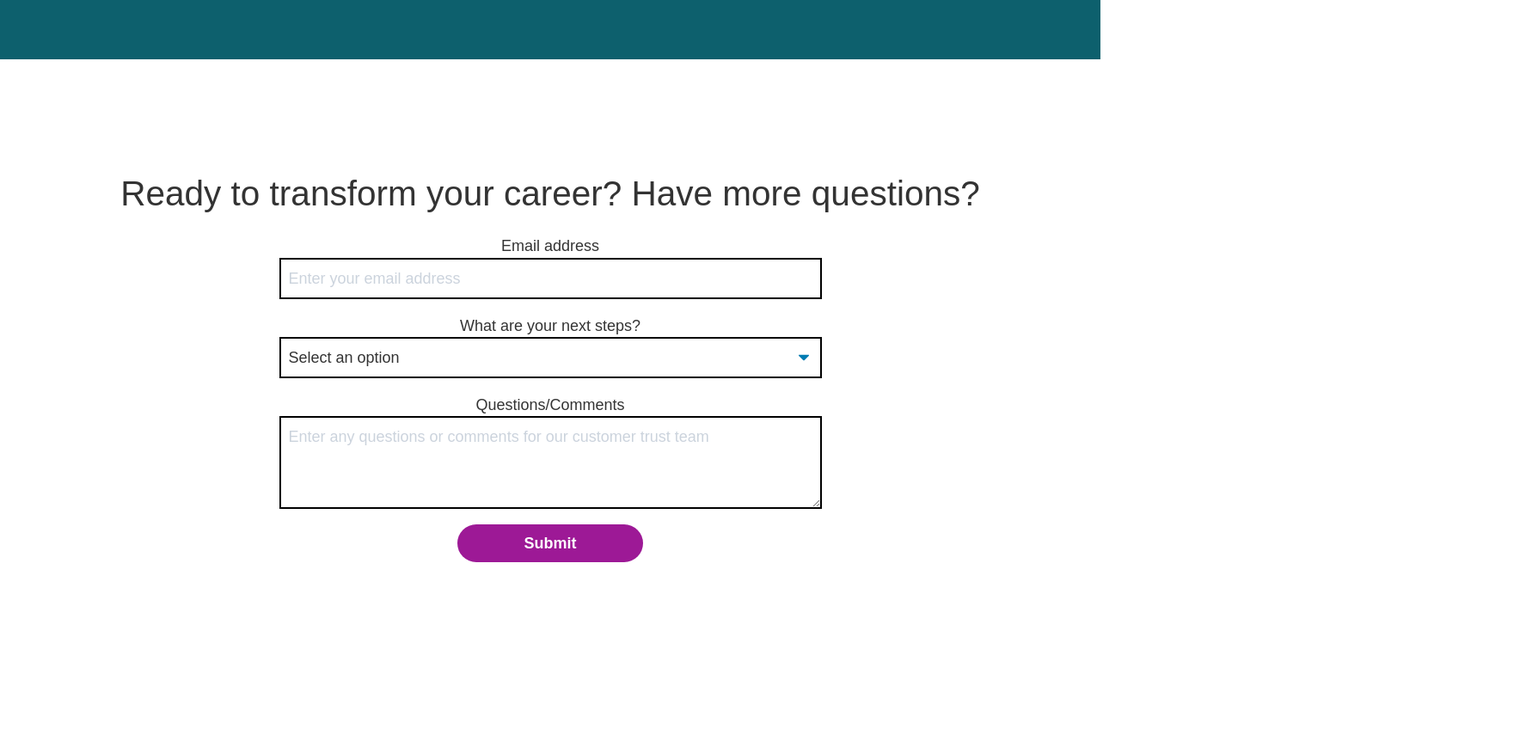
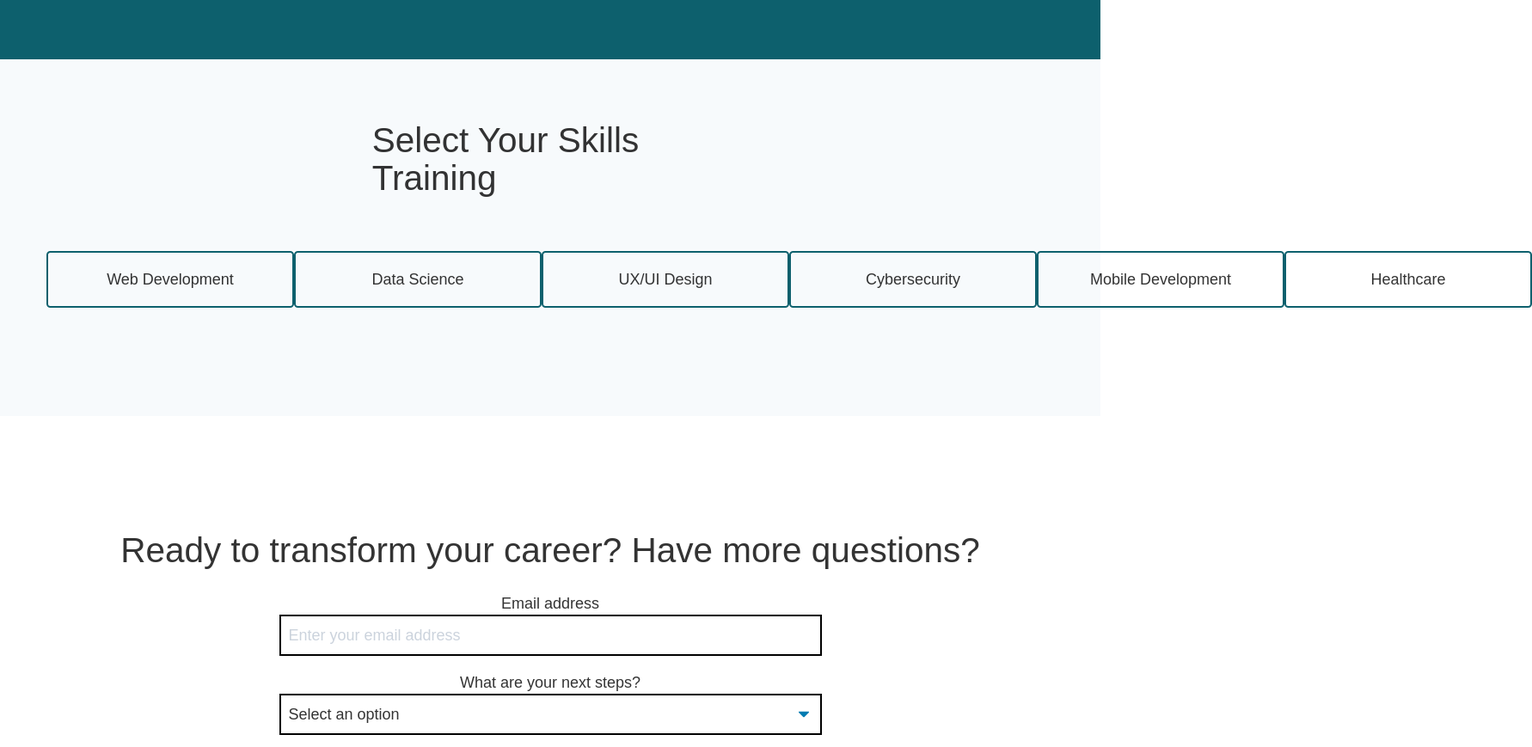
Before and after one commit to chrisdesilva/skf-landing-page-a, a Gatsby site: page / in a window 1280 px wide. Shown: the part 2039-2908 px from the top of the page at 86% size, 1782 px wide, since content can reach past the window. Before the commit the page ends 2755 px from the top, so only its background shows below. Built offline with nearby package versions, Linux system fonts and the light colour scheme; Gatsby itself is replaced by a stand-in of ours; no server answers.

Commit message:
Add skills section

```diff
--- a/src/pages/index.js
+++ b/src/pages/index.js
@@ -293,6 +293,75 @@ const IndexPage = () => {
           </div>
         </div>
       </section>
+      <section className="px-4 py-16 flex flex-col items-center bg-gray-100">
+        <div className="lg:w-1/3">
+          <h2 className="font-normal lg:text-4xl">
+            Select Your Skills Training
+          </h2>
+        </div>
+        <div className="flex flex-col lg:flex-row lg:p-8 w-full">
+          <div className="lg:w-1/3 flex flex-col items-center">
+            <a
+              href="https://skills.fund/students/coding"
+              target="_blank"
+              rel="noopener noreferrer"
+              className="p-4 border-primary-dark border-2 rounded w-64 text-center mb-4"
+            >
+              Web Development
+            </a>
+          </div>
+          <div className="lg:w-1/3 flex flex-col items-center">
+            <a
+              href="https://skills.fund/students/data-science"
+              target="_blank"
+              rel="noopener noreferrer"
+              className="p-4 border-primary-dark border-2 rounded w-64 text-center mb-4"
+            >
+              Data Science
+            </a>
+          </div>
+          <div className="lg:w-1/3 flex flex-col items-center">
+            <a
+              href="https://skills.fund/students/ux-ui-design"
+              target="_blank"
+              rel="noopener noreferrer"
+              className="p-4 border-primary-dark border-2 rounded w-64 text-center mb-4"
+            >
+              UX/UI Design
+            </a>
+          </div>
+          <div className="lg:w-1/3 flex flex-col items-center">
+            <a
+              href="https://skills.fund/students/cybersecurity"
+              target="_blank"
+              rel="noopener noreferrer"
+              className="p-4 border-primary-dark border-2 rounded w-64 text-center mb-4"
+            >
+              Cybersecurity
+            </a>
+          </div>
+          <div className="lg:w-1/3 flex flex-col items-center">
+            <a
+              href="https://skills.fund/students/coding"
+              target="_blank"
+              rel="noopener noreferrer"
+              className="p-4 border-primary-dark border-2 rounded w-64 text-center mb-4"
+            >
+              Mobile Development
+            </a>
+          </div>
+          <div className="lg:w-1/3 flex flex-col items-center">
+            <a
+              href="https://skills.fund/students/medical-assistant-training"
+              target="_blank"
+              rel="noopener noreferrer"
+              className="p-4 border-primary-dark border-2 rounded w-64 text-center mb-4"
+            >
+              Healthcare
+            </a>
+          </div>
+        </div>
+      </section>
       <section className="py-8">
         <div
           className="yotpo yotpo-reviews-carousel"
```
